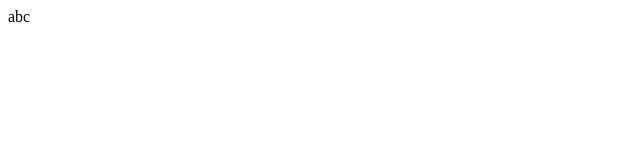
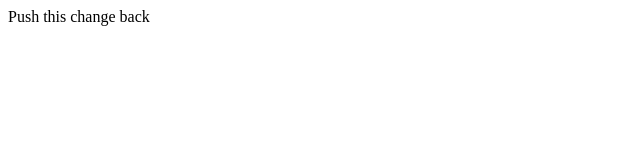
Before and after one commit to AdrianJMartin/adrianjmartin.github.io, a plain HTML site: page index.html in a window 1280 px wide. Shown: the whole page, without its empty margins (0-640 px from the left). Drawn offline with Linux system fonts and the light colour scheme.

Commit message:
pushing changes back

```diff
--- a/index.html
+++ b/index.html
@@ -4,6 +4,6 @@
     <title>Hello</title>
   </head>
   <body>
-  abc
+  Push this change back
   </body>
 </html>
```
